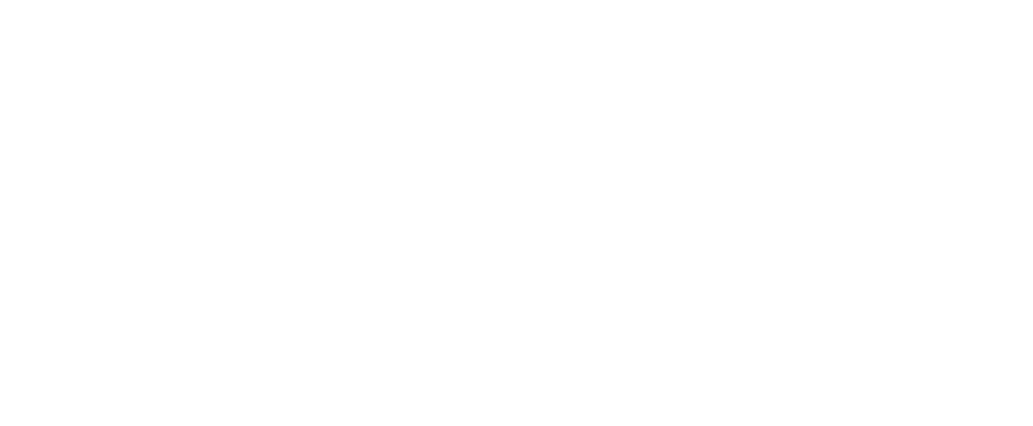
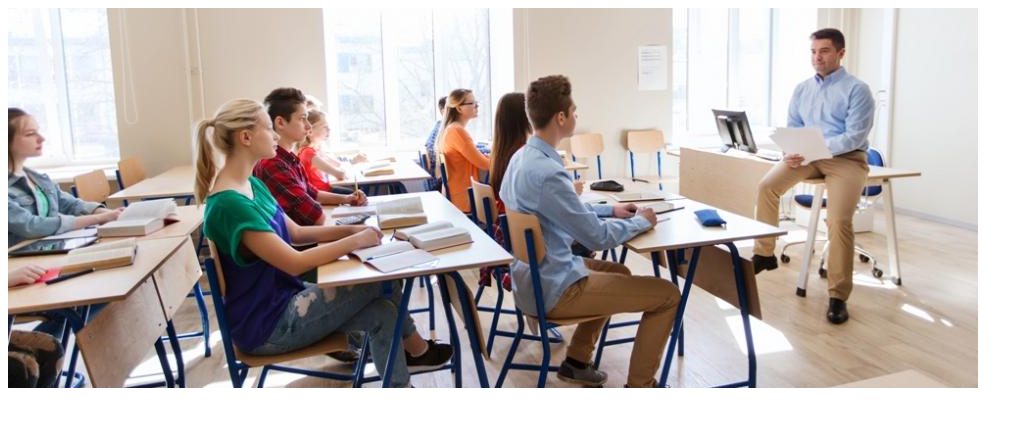
Before and after one commit to PoimH/Poim_H, a plain HTML site: page index.html in a window 1280 px wide. Shown: the whole page, without its empty margins (0-1033 px from the left). Drawn offline with Linux system fonts and the light colour scheme.

Commit message:
Add files via upload

```diff
--- a/index.html
+++ b/index.html
@@ -7,6 +7,6 @@
     <link rel="stylesheet" href="estilo.css">
 </head>
 <body>
-
+    <img src="professor_em_sala_1_0.jpg" alt="">
 </body>
 </html>
```
Also changed, not shown: professor_em_sala_1_0.jpg (added).
